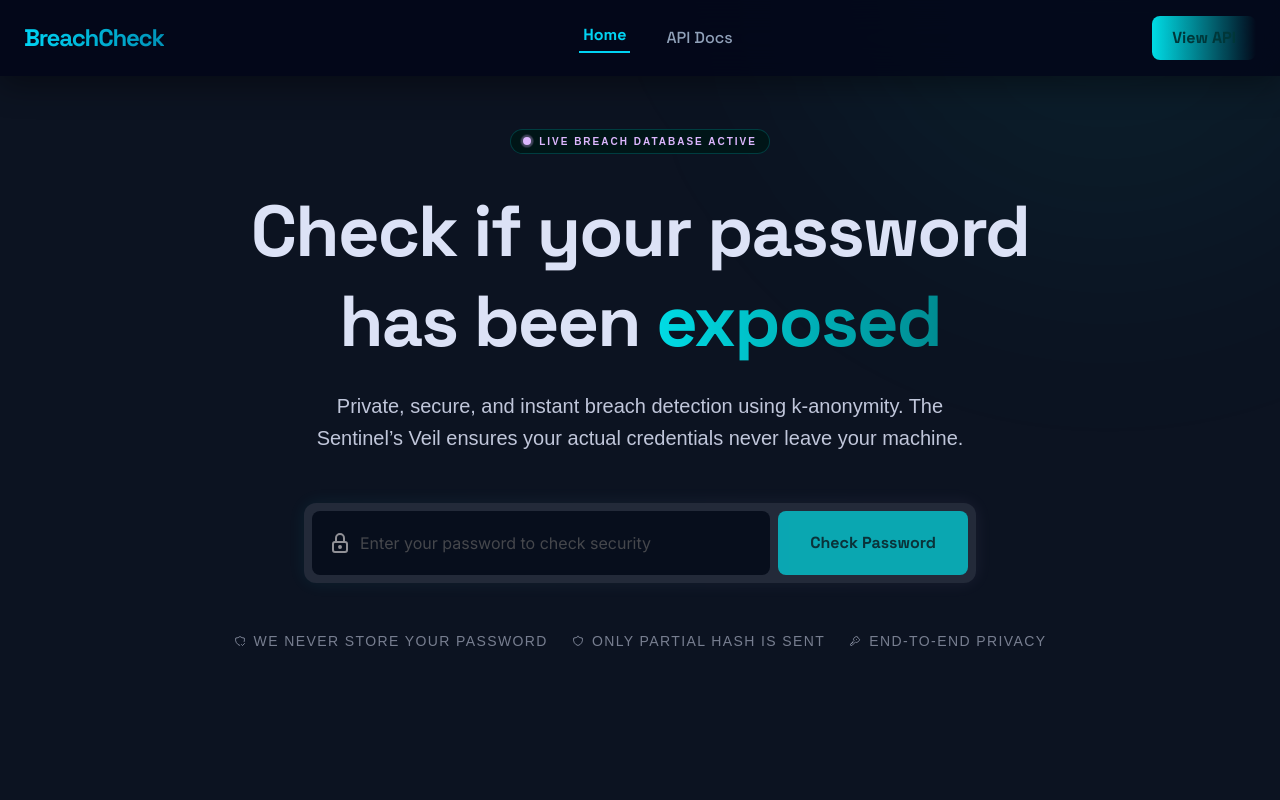
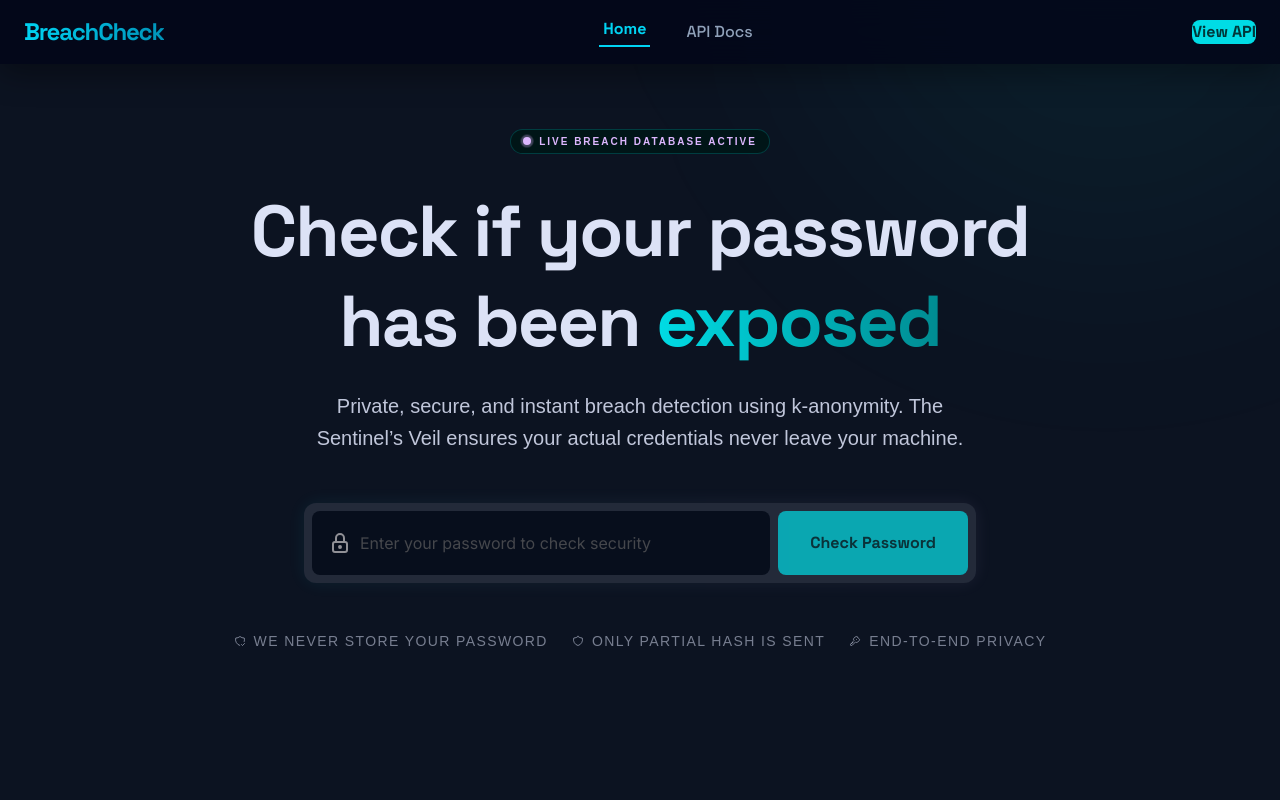
Before and after one commit to Inventus-s/breachcheck, a Next.js app: page / in a window 1280 px wide. Shown: the top 800 px of the page. Built offline with nearby package versions, Linux system fonts and the light colour scheme.

Commit message:
updated header button

```diff
--- a/components/Header.tsx
+++ b/components/Header.tsx
@@ -1,4 +1,5 @@
 import Link from "next/link";
+import Button from "./ui/Button";
 
 export default function Header() {
     return (
@@ -16,10 +17,9 @@ export default function Header() {
                         API Docs
                     </Link>
                 </div>
-
-                <button className="bg-linear-to-r from-primary to-on-primary-container text-on-primary px-5 py-2.5 rounded-lg font-bold font-headline">
+                <Button className="" px="5" py="2.5">
                     View API
-                </button>
+                </Button>
             </div>
         </nav>
     );
--- a/components/ui/Button.tsx
+++ b/components/ui/Button.tsx
@@ -7,6 +7,8 @@ interface ButtonProps extends React.ButtonHTMLAttributes<HTMLButtonElement> {
     loadingText?: string;        // ← Custom loading text
     children: React.ReactNode;   // Normal text when not loading
     className?: string;
+    px?: string;
+    py?: string;
 }
 
 export default function Button({
@@ -15,6 +17,8 @@ export default function Button({
     children,
     className = "",
     disabled,
+    px = '8',
+    py = '5',
     ...props
 }: ButtonProps) {
     return (
@@ -23,7 +27,7 @@ export default function Button({
             className={`
         bg-primary
         text-on-primary
-        px-8 py-5
+        ${`px-${px} py-${py}`}
         rounded-lg
         font-bold
         font-headline
```
